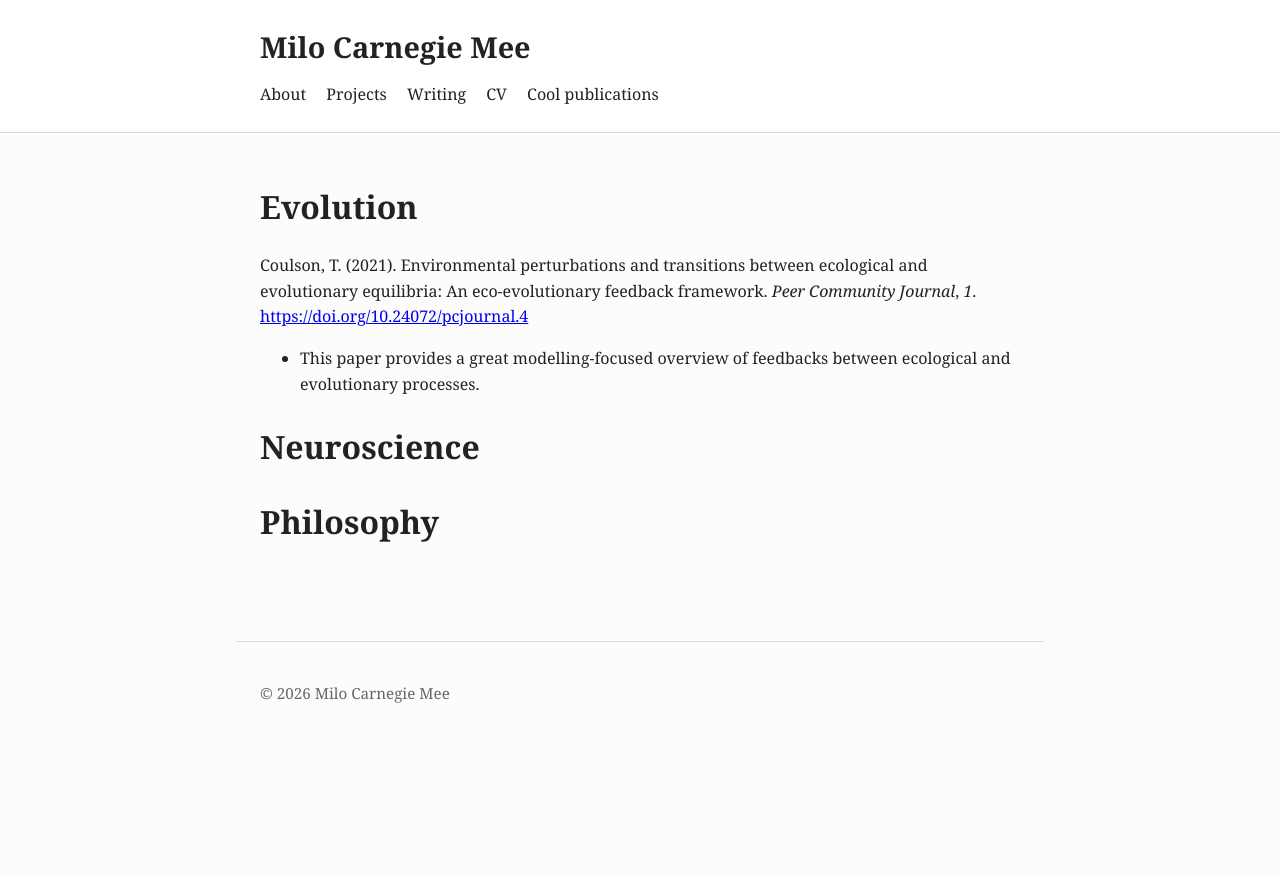
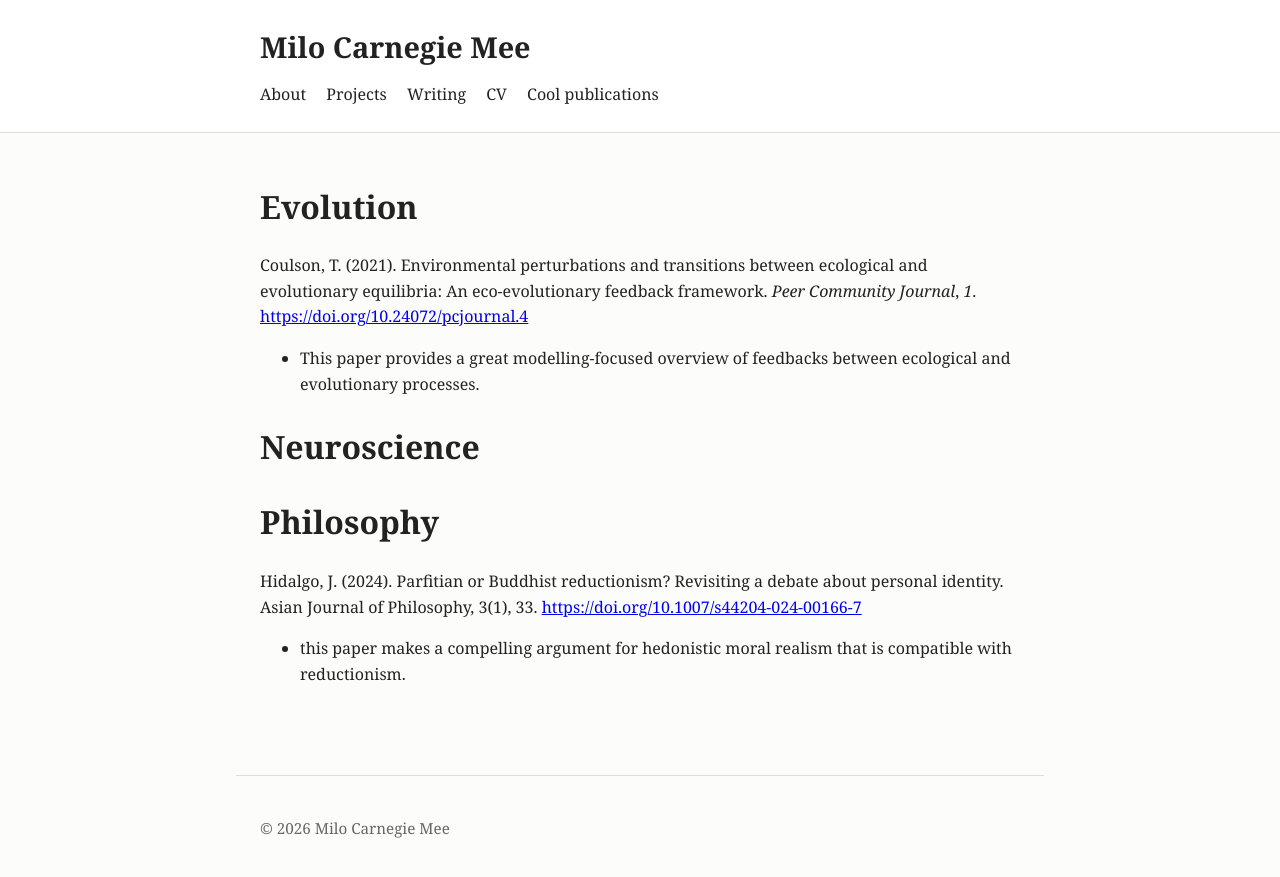
Before and after one commit to Milo-Carnegie-Mee/Milo-Carnegie-Mee.github.io, a Jekyll site: the page built from cool publications.md, in a window 1280 px wide. Shown: the top 877 px of the page. Built offline with Jekyll 4.4.1, drawn with Linux system fonts in a browser that asks for light colours.

Commit message:
Add publication on personal identity and reductionism
Added a new publication entry discussing personal identity and moral realism.

```diff
--- a/cool publications.md
+++ b/cool publications.md
@@ -11,3 +11,5 @@ Coulson, T. (2021). Environmental perturbations and transitions between ecologic
 # Neuroscience
 
 # Philosophy
+Hidalgo, J. (2024). Parfitian or Buddhist reductionism? Revisiting a debate about personal identity. Asian Journal of Philosophy, 3(1), 33. [https://doi.org/10.1007/s44204-024-00166-7](https://doi.org/10.1007/s44204-024-00166-7)
+- this paper makes a compelling argument for hedonistic moral realism that is compatible with reductionism.
```
